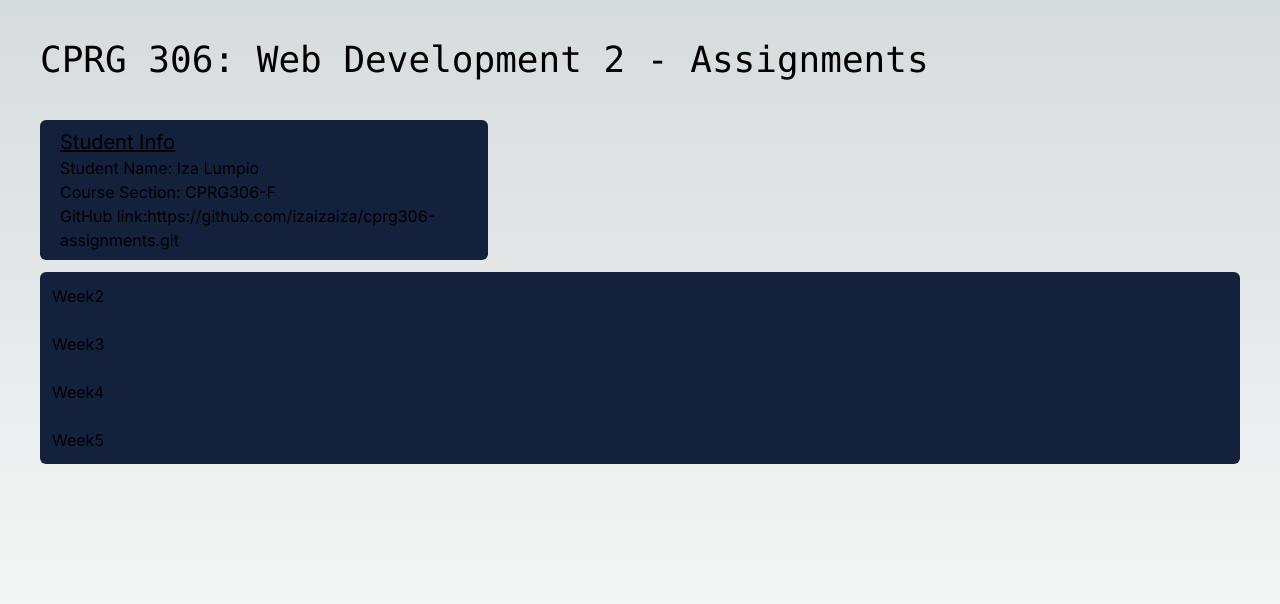
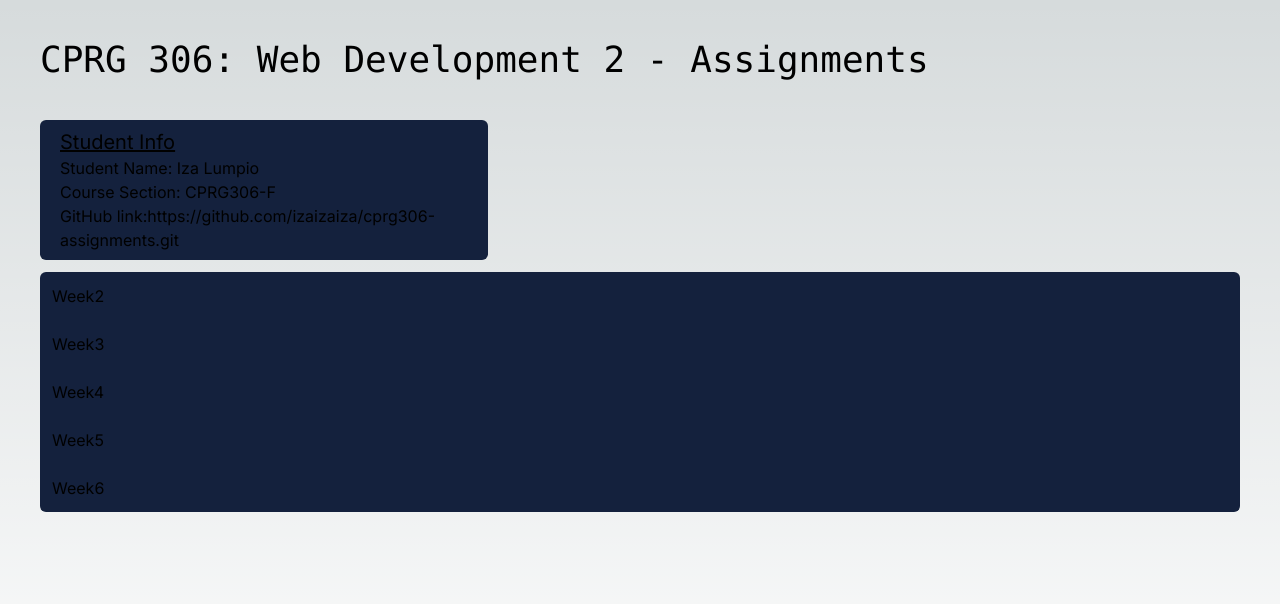
Before and after one commit to izaizaiza/cprg306-assignments, a Next.js app: page / in a window 1280 px wide. Shown: the top 604 px of the page. Built offline with nearby package versions, Linux system fonts and the light colour scheme.

Commit message:
added week6 in the weeks

```diff
--- a/app/page.js
+++ b/app/page.js
@@ -18,6 +18,7 @@ export default function Home() {
           <Link href="/week3" class ="p-3 hover:bg-custom-orange">Week3</Link>
           <Link href="/week4" class ="p-3 hover:bg-custom-orange">Week4</Link>
           <Link href="/week5" class ="p-3 hover:bg-custom-orange">Week5</Link>
+          <Link href="/week6" class ="p-3 hover:bg-custom-orange">Week6</Link>
         </nav>
       </div>
 
```
